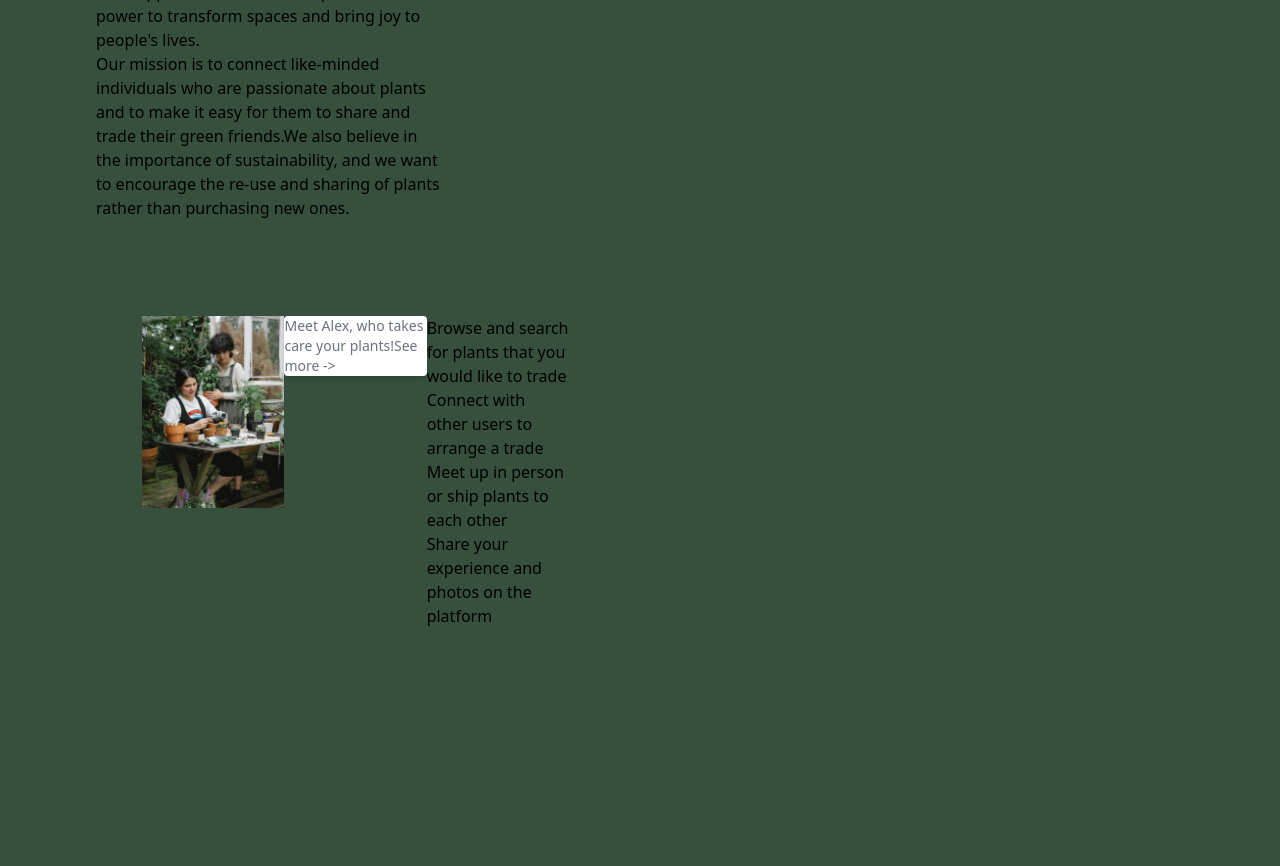
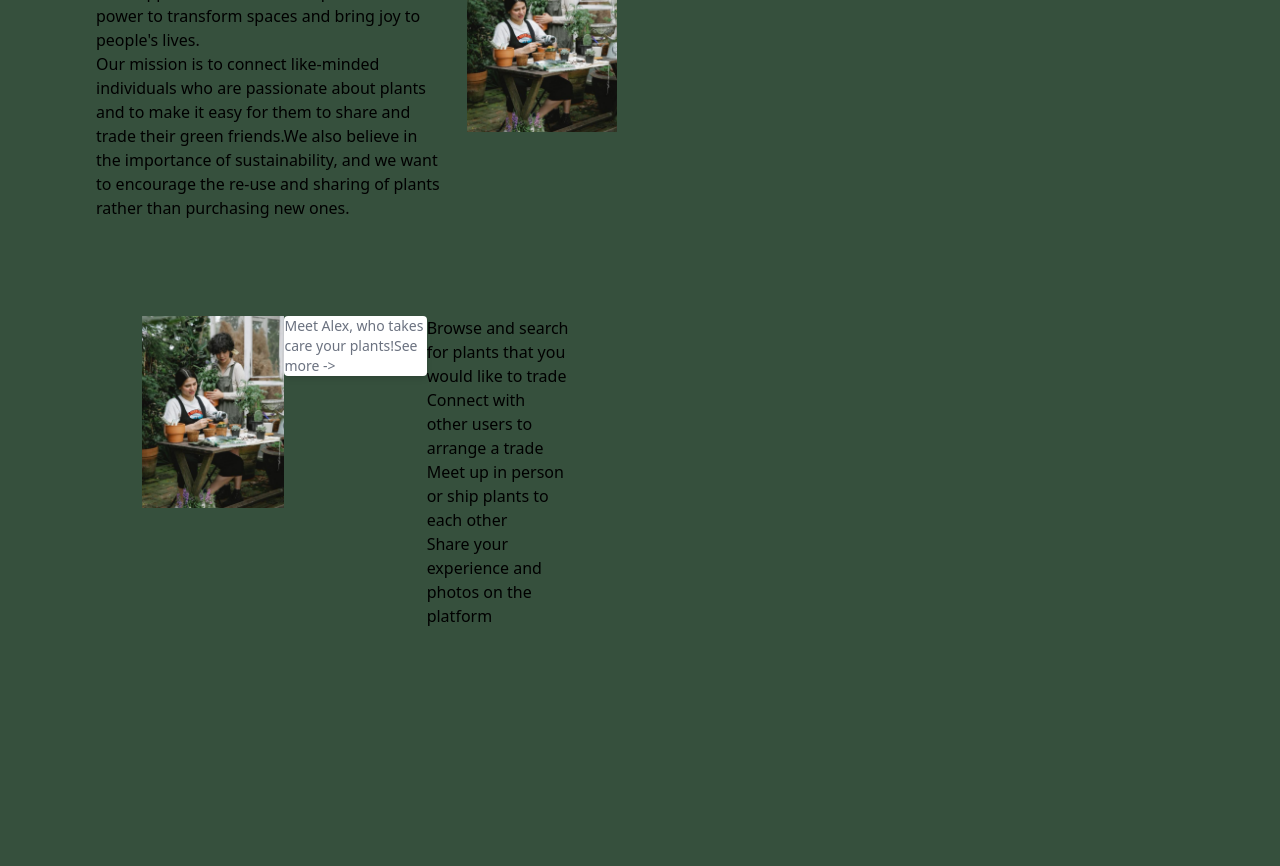
Before and after one commit to Lavi333/swapplant, a website: page public/community.html in a window 1280 px wide. Shown: the part 212-1078 px from the top of the page. Drawn offline with Linux system fonts and the light colour scheme; a web font is replaced by a local one.

Commit message:
bild1 postion

```diff
--- a/public/community.html
+++ b/public/community.html
@@ -29,7 +29,7 @@
                 and we want to encourage the re-use and sharing of plants rather than purchasing new ones. </p>
         </div>
 
-        <div class="col-span-4">Column 2</div>
+        <div class="col-span-4"><img src="./img/bild1.jpg" alt="plant" class="h-32 sm:h-48 object-cover"></div>
         <div class="col-span-4">Column 3</div>
     </div>
 
```
